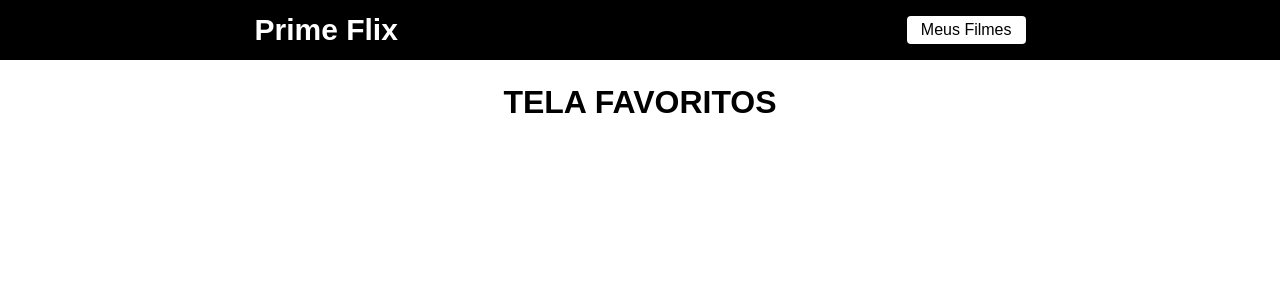
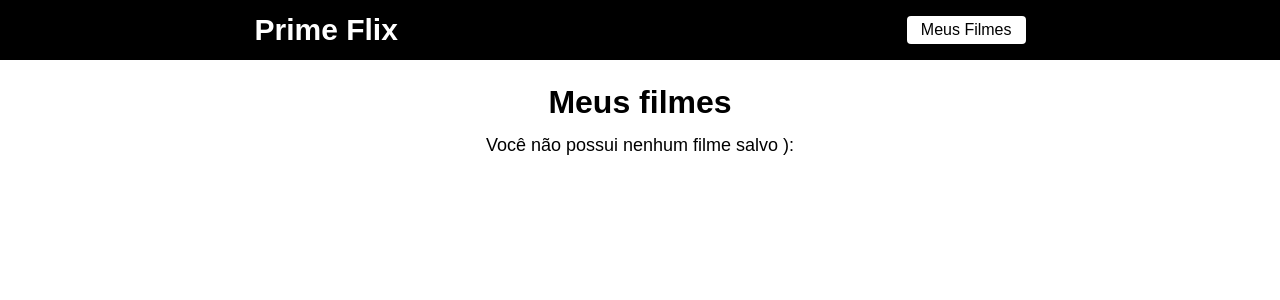
Before and after one commit to kaiqueef/Prime-Flix, a React (Create React App) app: page /favoritos in a window 1280 px wide. Shown: the top 300 px of the page. Built offline with nearby package versions, Linux system fonts and the light colour scheme.

Commit message:
Adiciona função para remover filme dos favoritos

```diff
--- a/src/pages/Favoritos/index.js
+++ b/src/pages/Favoritos/index.js
@@ -12,9 +12,19 @@ function Favoritos(){
     }, [])
 
 
+    function deleteMovie(id) {
+        let moviesFiltered = movies.filter( (item) => {
+            return (item.id !== id)
+        })
+        setMovies(moviesFiltered)
+        localStorage.setItem("@primeflix", JSON.stringify(moviesFiltered));
+        alert("Filme deletado com sucesso!");
+    }
+
     return(
         <div className='my-movies'>
-            <h1>TELA FAVORITOS</h1>
+            <h1>Meus filmes</h1>
+            {movies.length === 0 && <span>Você não possui nenhum filme salvo ):</span>}
             <ul>
                 {movies.map((item) => {
                     return (
@@ -22,7 +32,7 @@ function Favoritos(){
                             <span>{item.title}</span>
                             <div>
                                 <Link to={`/filme/${item.id}`}>Ver detalhes</Link>
-                                <button>Excluir</button>
+                                <button onClick={() => deleteMovie(item.id)}>Excluir</button>
                             </div>
                         </li>
                     )
```
